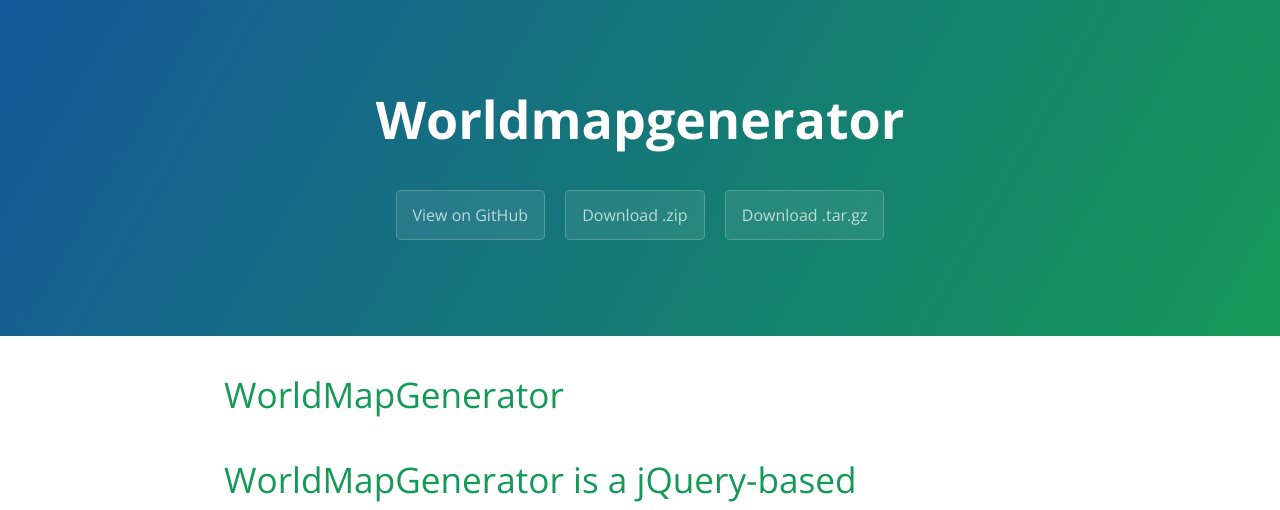
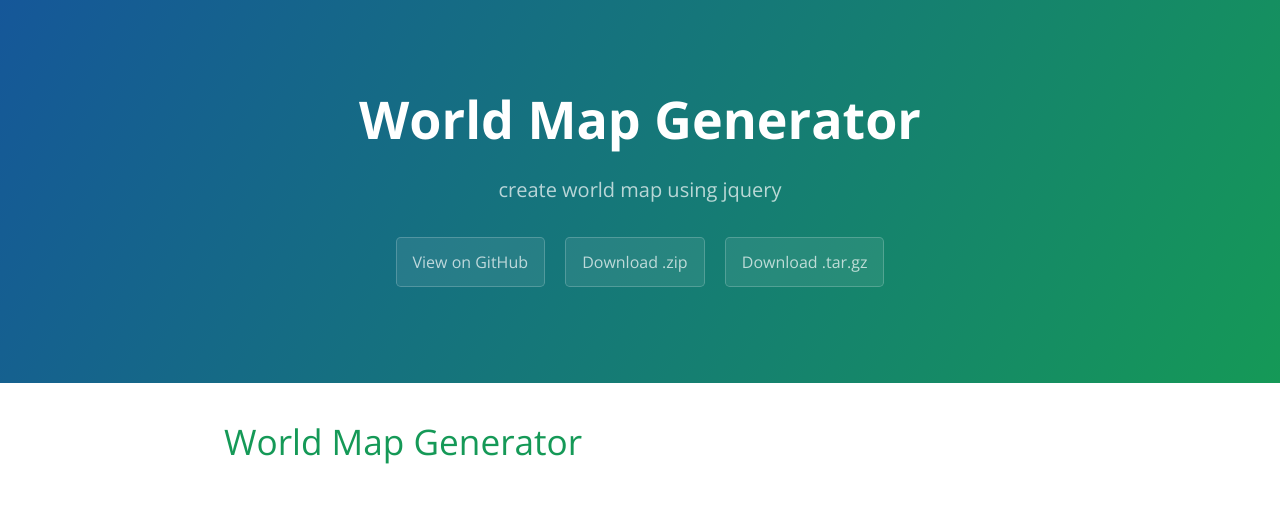
Before and after one commit to kevalbhatt/timezone-picker, a plain HTML site: page index.html in a window 1280 px wide. Shown: the top 510 px of the page. Drawn offline with nearby package versions, Linux system fonts and the light colour scheme.

```diff
--- a/index.html
+++ b/index.html
@@ -2,7 +2,7 @@
 <html lang="en-us">
   <head>
     <meta charset="UTF-8">
-    <title>Worldmapgenerator by kevalbhatt</title>
+    <title>World Map Generator by kevalbhatt</title>
     <meta name="viewport" content="width=device-width, initial-scale=1">
     <link rel="stylesheet" type="text/css" href="stylesheets/normalize.css" media="screen">
     <link href='https://fonts.googleapis.com/css?family=Open+Sans:400,700' rel='stylesheet' type='text/css'>
@@ -11,8 +11,8 @@
   </head>
   <body>
     <section class="page-header">
-      <h1 class="project-name">Worldmapgenerator</h1>
-      <h2 class="project-tagline"></h2>
+      <h1 class="project-name">World Map Generator</h1>
+      <h2 class="project-tagline">create world map using jquery</h2>
       <a href="https://github.com/kevalbhatt/WorldMapGenerator" class="btn">View on GitHub</a>
       <a href="https://github.com/kevalbhatt/WorldMapGenerator/zipball/master" class="btn">Download .zip</a>
       <a href="https://github.com/kevalbhatt/WorldMapGenerator/tarball/master" class="btn">Download .tar.gz</a>
@@ -20,7 +20,7 @@
 
     <section class="main-content">
       <h1>
-<a id="worldmapgenerator" class="anchor" href="#worldmapgenerator" aria-hidden="true"><span class="octicon octicon-link"></span></a>WorldMapGenerator</h1>
+<a id="world-map-generator" class="anchor" href="#world-map-generator" aria-hidden="true"><span class="octicon octicon-link"></span></a>World Map Generator</h1>
 
 <h1>
 <a id="worldmapgenerator-is-a-jquery-based" class="anchor" href="#worldmapgenerator-is-a-jquery-based" aria-hidden="true"><span class="octicon octicon-link"></span></a>WorldMapGenerator is a jQuery-based</h1>
@@ -137,7 +137,7 @@
 <p>It is available under the MIT LICENSE</p>
 
       <footer class="site-footer">
-        <span class="site-footer-owner"><a href="https://github.com/kevalbhatt/WorldMapGenerator">Worldmapgenerator</a> is maintained by <a href="https://github.com/kevalbhatt">kevalbhatt</a>.</span>
+        <span class="site-footer-owner"><a href="https://github.com/kevalbhatt/WorldMapGenerator">World Map Generator</a> is maintained by <a href="https://github.com/kevalbhatt">kevalbhatt</a>.</span>
 
         <span class="site-footer-credits">This page was generated by <a href="https://pages.github.com">GitHub Pages</a> using the <a href="https://github.com/jasonlong/cayman-theme">Cayman theme</a> by <a href="https://twitter.com/jasonlong">Jason Long</a>.</span>
       </footer>
```
Also changed, not shown: params.json (+1 -1 lines).
